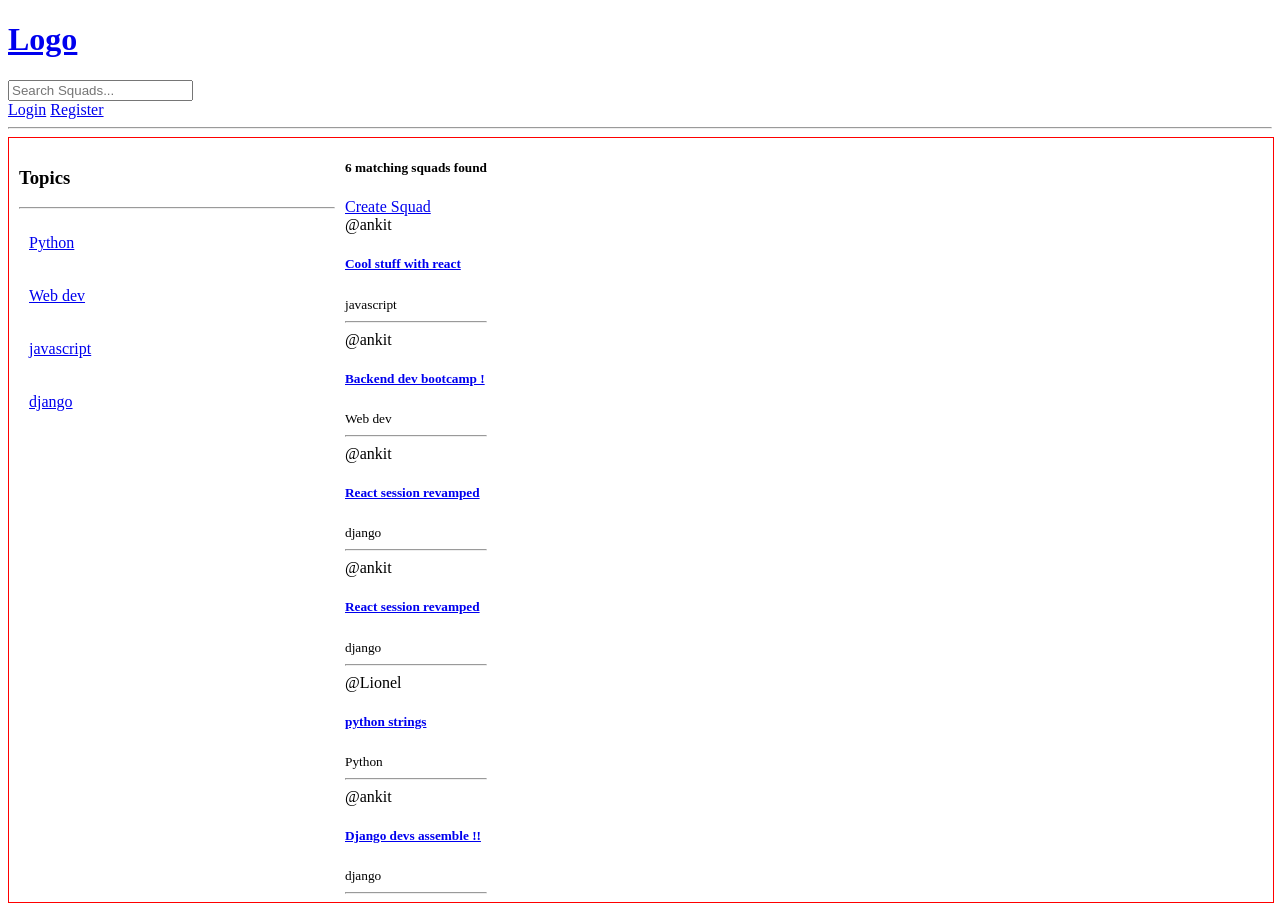
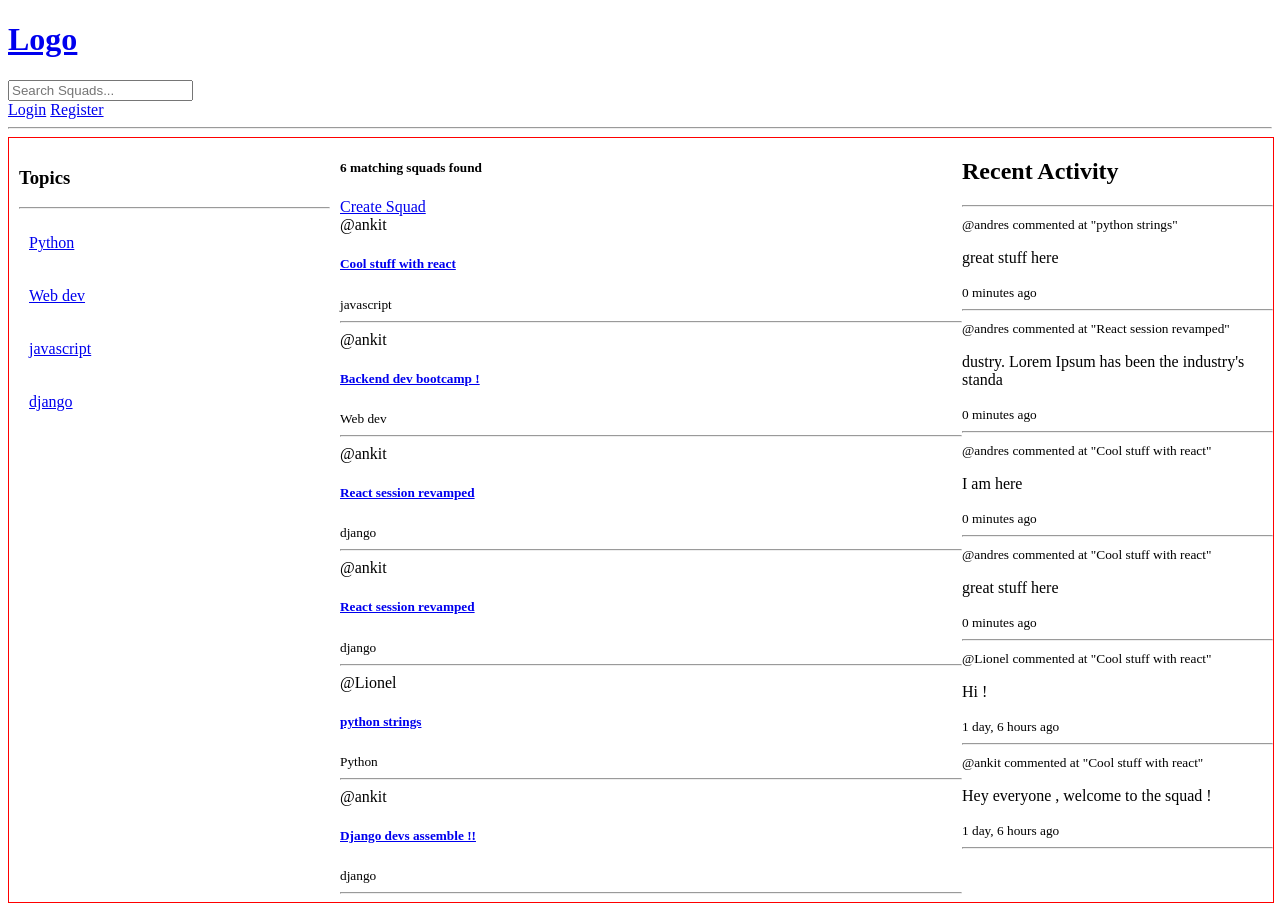
Before and after one commit to Ankit-cg22/devsquad, a Django app: page / in a window 1280 px wide. Run offline with Django 4.2, Linux system fonts and the light colour scheme; data comes from the database, SQL or seed files in the repository; both versions use the stored data as it was after the commit.

Commit message:
recent feeds bar

```diff
--- a/base/models.py
+++ b/base/models.py
@@ -22,7 +22,7 @@ class Squad(models.Model):
 
     name = models.CharField(max_length=200)
     description = models.TextField(null = True , blank = True)
-    # squadMembers
+    squadMembers = models.ManyToManyField(User , related_name = "squadMembers" , blank = True)
     updated = models.DateTimeField(auto_now = True)
     # auto_now takes a timestamp every time the model is updated
     created = models.DateTimeField(auto_now_add = True)
--- /dev/null
+++ b/base/templates/base/feed-component.html
@@ -0,0 +1,21 @@
+<div>
+  {% for squad in squads %}
+  <div>
+    {% if request.user == squad.host %}
+
+    <a href="{% url 'update-squad' squad.id %} "> Update </a>
+    <a href="{% url 'delete-squad' squad.id %} "> Delete </a>
+
+    {% endif %}
+
+    <span>@{{squad.host.username}}</span>
+    <!-- c.host gives us access to the user -->
+    <a href="{% url 'squad' squad.id %}">
+      <h5>{{ squad.name }}</h5>
+    </a>
+
+    <small>{{ squad.topic.name }}</small>
+    <hr />
+  </div>
+  {% endfor %}
+</div>
--- a/base/templates/base/home.html
+++ b/base/templates/base/home.html
@@ -18,46 +18,32 @@
     padding: 10px;
     margin-top: 15px;
   }
+
+  .squads-container {
+    width: 50%;
+  }
+  .recent-activity-container {
+    width: 25%;
+  }
+
+  .single-feed {
+    color: black;
+    text-decoration: none;
+  }
 </style>
 
 <div class="home-container">
-  <div class="side-bar">
-    <h3>Topics</h3>
-    <hr />
-    <div>
-      {% for topic in topics %}
-      <div class="single-topic">
-        <a href=" {% url 'home'  %}?q={{topic.name}} ">{{ topic.name }}</a>
-      </div>
-      {% endfor %}
-    </div>
-  </div>
+  <div class="side-bar">{% include 'base/topics-component.html' %}</div>
 
-  <div>
+  <div class="squads-container">
     <h5>{{ squad_count }} matching squads found</h5>
     <a href="{% url 'create-squad' %}"> Create Squad </a>
 
-    <div>
-      {% for squad in squads %}
-      <div>
-        {% if request.user == squad.host %}
+    {% include 'base/feed-component.html' %}
+  </div>
 
-        <a href="{% url 'update-squad' squad.id %} "> Update </a>
-        <a href="{% url 'delete-squad' squad.id %} "> Delete </a>
-
-        {% endif %}
-
-        <span>@{{squad.host.username}}</span>
-        <!-- c.host gives us access to the user -->
-        <a href="{% url 'squad' squad.id %}">
-          <h5>{{ squad.name }}</h5>
-        </a>
-
-        <small>{{ squad.topic.name }}</small>
-        <hr />
-      </div>
-      {% endfor %}
-    </div>
+  <div class="recent-activity-container">
+    {% include 'base/recent-feed-component.html' %}
   </div>
 </div>
 {% endblock content %}
--- /dev/null
+++ b/base/templates/base/recent-feed-component.html
@@ -0,0 +1,22 @@
+<h2>Recent Activity</h2>
+<hr />
+<div class="recent-feeds-container">
+  {% for feed in recent_feed %}
+
+  <a class="single-feed" href="{% url 'squad' feed.squad.id %}">
+    <small>@{{ feed.user }} </small>
+
+    <small>commented at "{{ feed.squad }}"</small>
+
+    <p>
+      {{ feed }} {% if feed.body > 50 %}
+      <span>....</span>
+      {% endif %}
+    </p>
+
+    <small>{{ feed.created|timesince }} ago</small>
+    <hr />
+  </a>
+
+  {% endfor %}
+</div>
--- /dev/null
+++ b/base/templates/base/topics-component.html
@@ -0,0 +1,9 @@
+<h3>Topics</h3>
+<hr />
+<div>
+  {% for topic in topics %}
+  <div class="single-topic">
+    <a href=" {% url 'home'  %}?q={{topic.name}} ">{{ topic.name }}</a>
+  </div>
+  {% endfor %}
+</div>
--- a/base/urls.py
+++ b/base/urls.py
@@ -1,13 +1,15 @@
 from django.urls import path
-from . import views #importing the views file of this same app
+from . import views  # importing the views file of this same app
 
 urlpatterns = [
-    path('' , views.home , name = "home" ) ,  # here we declare that whenever anyone hits ""(home url) run the home function
-    path('squad/<str:pk>/' , views.squad , name = "squad") ,
-    path('create-squad/' , views.createSquad , name="create-squad"),
-    path('update-squad/<str:pk>/' , views.updateSquad , name="update-squad"),
-    path('delete-squad/<str:pk>/' , views.deleteSquad , name="delete-squad"),
-    path('login/' , views.loginController , name = "login"),
-    path('logout/' , views.logoutController , name = "logout"),
-    path('register/' , views.registerController , name = "register") ,
+    # here we declare that whenever anyone hits ""(home url) run the home function
+    path('', views.home, name="home"),
+    path('squad/<str:pk>/', views.squad, name="squad"),
+    path('create-squad/', views.createSquad, name="create-squad"),
+    path('update-squad/<str:pk>/', views.updateSquad, name="update-squad"),
+    path('delete-squad/<str:pk>/', views.deleteSquad, name="delete-squad"),
+    path('login/', views.loginController, name="login"),
+    path('logout/', views.logoutController, name="logout"),
+    path('register/', views.registerController, name="register"),
+    path('delete-chat/<str:pk>/', views.deleteChat, name="delete-chat")
 ]
--- a/base/views.py
+++ b/base/views.py
@@ -1,62 +1,65 @@
 from pydoc import describe
 from urllib.request import Request
 from django.http import HttpResponse
-from django.shortcuts import render , redirect
-from .models import Squad , Topic
+from django.shortcuts import render, redirect
+from .models import Squad, Topic, Message
 from django.contrib.auth.models import User
 from django.db.models import Q
-#import the model into this file
+# import the model into this file
 from django.db.models import Q
-from django.contrib import messages #flash messages
+from django.contrib import messages  # flash messages
 from .forms import SquadForm
-from django.contrib.auth import authenticate , login , logout
+from django.contrib.auth import authenticate, login, logout
 # for restricting users from certain pages  based on if they are logged inor not
 from django.contrib.auth.decorators import login_required
 from django.contrib.auth.forms import UserCreationForm
-#Create your views here.
+# Create your views here.
+
 
 def loginController(request):
 
     # if a user is logged in do not allow him to go to login page
-    if request.user.is_authenticated :
+    if request.user.is_authenticated:
         return redirect('home')
 
-    if request.method ==  'POST' :
+    if request.method == 'POST':
         username = request.POST.get('username').lower()
         password = request.POST.get('password')
 
         try:
-            user = User.objects.get(username = username)
+            user = User.objects.get(username=username)
 
-            user = authenticate(request , username = username , password = password )
+            user = authenticate(request, username=username, password=password)
 
-            if user is not None :
-                login(request , user) # this registers a session and logs in the user in the browser
+            if user is not None:
+                # this registers a session and logs in the user in the browser
+                login(request, user)
                 return redirect('home')
-            else :
-                messages.error(request , "Incorrect credentials !!")
-        except :
-            messages.error(request , "User does not exist !")
+            else:
+                messages.error(request, "Incorrect credentials !!")
+        except:
+            messages.error(request, "User does not exist !")
 
+    page = "login"
+    context = {"page": page}
+    return render(request, 'base/signup_login.html', context)
 
-    page ="login"
-    context = {"page" : page}
-    return render(request , 'base/signup_login.html' , context)
 
 def logoutController(request):
     logout(request)
     return redirect('home')
 
+
 def registerController(request):
-    if request.user.is_authenticated :
+    if request.user.is_authenticated:
         return redirect('home')
 
     # handling the post request once user hits register button
 
-    if request.method == 'POST' :
+    if request.method == 'POST':
         form = UserCreationForm(request.POST)
         if form.is_valid():
-            user = form.save(commit = False)
+            user = form.save(commit=False)
             # If you call save() with commit=False , then it will return an object that hasn't yet been saved to the database. In this case, it's up to you to call save() on the resulting model instance.
             # this is because we want to do some checks on our own , like username should be all lowe case and stuff
             user.username = user.username.lower()
@@ -64,94 +67,116 @@ def registerController(request):
             # here we completely save it
 
             # login the user
-            login(request , user)
+            login(request, user)
 
             # redirect him to home page
             return redirect('home')
-        else :
-            messages.error(request , "An error occured while registration !")
+        else:
+            messages.error(request, "An error occured while registration !")
 
     page = "register"
     form = UserCreationForm()
-    context = {"page" : page , "form" : form }
-    return render(request , 'base/signup_login.html' , context )
+    context = {"page": page, "form": form}
+    return render(request, 'base/signup_login.html', context)
 
 
 def home(request):
     q = request.GET.get('q') if request.GET.get('q') != None else ''
 
+    squads = Squad.objects.filter(
+        Q(topic__name__icontains=q) |
+        Q(name__icontains=q) |
+        Q(description__icontains=q)
+    )
 
-
-    '''
-    squads = Squad.objects.filter(topic__name__contains = q)
-    # __contains means if q is a substring of topic name it is accepted in the filter
-    # if no query is made , then q = ""
-    # "" is a substring of every word , so all squads are returned
-
-    # here we are only searching matching topic names
-    # but we also want to include matching squad title , squad desctiptions etc
-    '''
-
-    squads = Squad.objects.filter(
-        Q(topic__name__icontains = q) |
-        Q(name__icontains = q) |
-        Q(description__icontains = q)
-        )
-
-    #get all the topics so that we display them on our home page
+    # get all the topics so that we display them on our home page
     topics = Topic.objects.all()
     squad_count = squads.count()
 
-    context = {"squads" : squads , "topics" : topics , "squad_count" : squad_count}
-    return render(request , 'base/home.html' , context)
+    # getting recent activities ,only the 10 most recent
+    recent_feed = Message.objects.all().order_by(
+        '-created').filter(Q(squad__topic__name__icontains=q))[:10]
+    #  we filter the recent feeds as per the topic we are viewing/as per the search
 
-def squad(req , pk):
-    squad = Squad.objects.get(id = pk)
-    context = {"squad" : squad}
-    return render(req , 'base/squad.html' , context)
+    context = {"squads": squads, "topics": topics,
+               "squad_count": squad_count, "recent_feed": recent_feed}
+    return render(request, 'base/home.html', context)
+
+
+def squad(request, pk):
+    squad = Squad.objects.get(id=pk)
+    messages = squad.message_set.all().order_by('-created')
+    squadMembers = squad.squadMembers.all()
+    # handling the POST requests when someone submits
+    if request.method == 'POST':
+        message = Message.objects.create(
+            user=request.user,
+            squad=squad,
+            body=request.POST.get('body')
+        )
+        squad.squadMembers.add(request.user)
+        return redirect('squad', pk=squad.id)
+
+    context = {"squad": squad, "chats": messages, "squadMembers": squadMembers}
+    return render(request, 'base/squad.html', context)
+
 
 # create
 # here we use a decorator , if user is not logged in he is not allowed to create a squad , so we redirect him to login page
-@login_required(login_url = 'login')
+
+@login_required(login_url='login')
 def createSquad(request):
     if request.method == 'POST':
         form = SquadForm(request.POST)
-        if( form.is_valid()) :
+        if(form.is_valid()):
             form.save()
             return redirect('home')
     form = SquadForm()
-    context = {"form" : form }
-    return render(request , 'base/squad_form.html' , context)
+    context = {"form": form}
+    return render(request, 'base/squad_form.html', context)
 
 # update
-@login_required(login_url = 'login')
-def updateSquad(request , pk):
+
+
+@login_required(login_url='login')
+def updateSquad(request, pk):
     squad = Squad.objects.get(id=pk)
-    form = SquadForm(instance = squad) #to prefill the data
-    context = {'form' : form}
+    form = SquadForm(instance=squad)  # to prefill the data
+    context = {'form': form}
 
-    if request.user != squad.host :
+    if request.user != squad.host:
         return HttpResponse('You are allowed for this action !')
 
     # to save the data to db
     if request.method == 'POST':
-        form = SquadForm(request.POST , instance = squad)
-        if form.is_valid :
+        form = SquadForm(request.POST, instance=squad)
+        if form.is_valid:
             form.save()
             return redirect('home')
 
-    return render(request , 'base/squad_form.html' , context)
+    return render(request, 'base/squad_form.html', context)
 
 # delete
-@login_required(login_url = 'login')
-def deleteSquad(request , pk):
-    squad = Squad.objects.get(id = pk)
 
-    if request.user != squad.host :
+
+@login_required(login_url='login')
+def deleteSquad(request, pk):
+    squad = Squad.objects.get(id=pk)
+
+    if request.user != squad.host:
         return HttpResponse('You are allowed for this action !')
 
     if(request.method == 'POST'):
         squad.delete()
         return redirect('home')
-    context = {'obj' : squad}
-    return render(request , 'base/delete.html' , context)
+    context = {'obj': squad}
+    return render(request, 'base/delete.html', context)
+
+
+def deleteChat(request, pk):
+    message = Message.objects.get(id=pk)
+    if request.method == 'POST':
+        message.delete()
+        return redirect('home')
+
+    return render(request, 'base/delete.html', {'obj': message})
```
Also changed, not shown: base/templates/base/squad.html (+65 -2 lines), base/migrations/0003_auto_20220630_1729.py (added), db.sqlite3.
